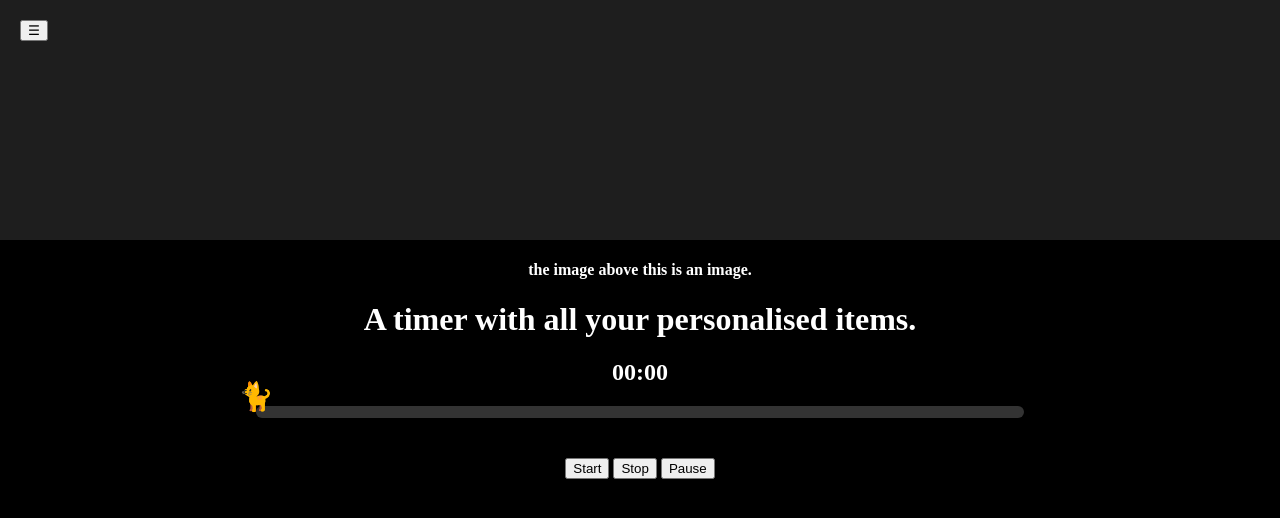
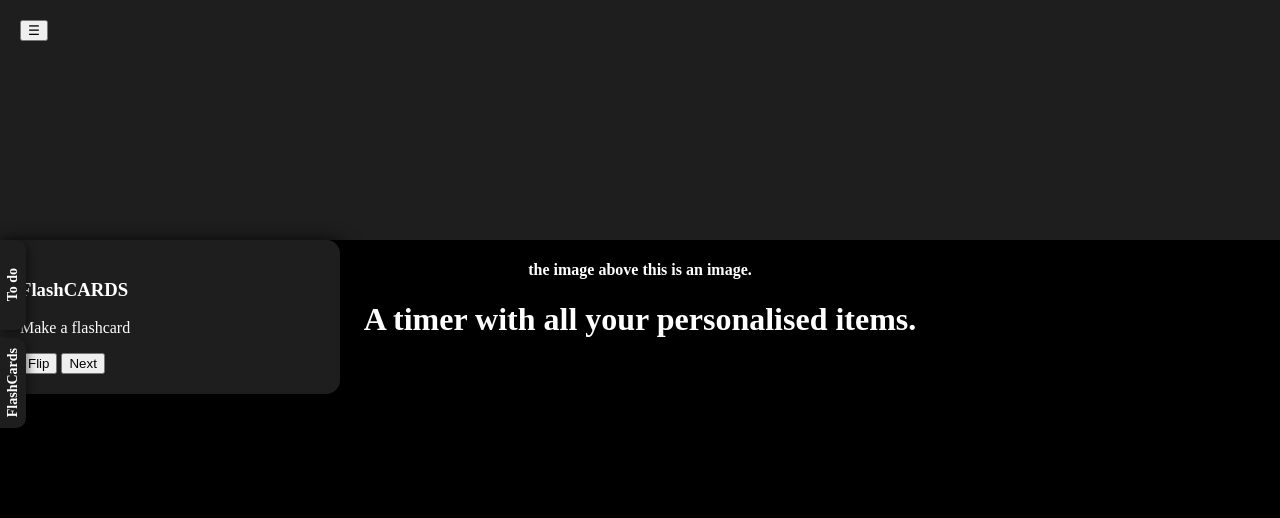
Before and after one commit to orew12/Study-Timer, a plain HTML site: page index.html in a window 1280 px wide. Drawn offline with Linux system fonts and the light colour scheme.

Commit message:
added two new tabs
Added flashcards & To do list

```diff
--- a/index.html
+++ b/index.html
@@ -105,11 +105,84 @@
           background: none;
           cursor: pointer;
      }
+     #sideTabs {
+          position: fixed;
+          top: 240px;
+          left: 0;
+          z-index: 15;
+          display: flex;
+          flex-direction: column;
+          gap: 8px;
+     }
+
+     .tab {
+          width: 26px;
+          height: 90px;
+          background-color: #1e1e1e;
+          color: white;
+          border-radius: 0 10px 10px 0;
+          display: flex;
+          align-items: center;
+          justify-content: center;
+          cursor: pointer;
+          transition: width 0.25s ease;
+          box-shadow: 2px 2px 10px rgba(0,0,0,0.5);
+     }
+     .tab:hover, .tab.active {
+          width: 60px;
+     }
+     .tabLabel {
+          writing-mode: vertical-rl;
+          transform: rotate(180deg);
+          font-size: 14px;
+          font-weight: 600;
+          white-space: nowrap;
+     }
+     .sidePanel {
+          position: fixed;
+          top: 240px;
+          left: 0;
+          width: 300px;
+          max-height: 70vh;
+          overflow-y: auto;
+          padding: 20px;
+          background-color: #1e1e1e;
+          color: white;
+          border-radius: 0 14px 14px 0;
+          box-shadow: 4px 4px 20px rgba(0,0,0,0.6);
+          transition: transform 0.3s ease;
+          z-index: 14;
+          text-align: left;
+     }
+     .sidePanel.open {
+          transform: translateX(0);
+     }
           </style>
      </head>
      <body>
           <div id="banner"></div>
           <button id="settingsBtn">☰</button>
+            <div id = "sideTabs">
+               <div class = "tab" data-panel="todoPanel">
+                    <span class = "tabLabel"> To do </span>
+          </div>
+          <div class = "tab" data-panel= "flashPanel">
+               <span class = "tabLabel"> FlashCards </span>
+           </div>
+          </div>
+          <div id = "todoPanel" class = "sidePanel">
+               <h3> To-do List</h3>
+               <input type = "text" id = "todoinput" placeholder = "Add a task..">
+               <button id = "todoAdd">Add</button>
+               <ul id = "todoList"></ul>
+          </div>
+          <div id = "flashpanel" class = "sidePanel">
+               <h3> FlashCARDS </h3>
+               <p id ="flashQuestion"> Make a flashcard </p>
+               <button id = "flashFlip"> Flip </button>
+               <button id = "flashNext"> Next
+               </button>
+          </div>
           <h4>the image above this is an image.</h4>
           <h1>A timer with all your personalised items. </h1>
           <div id="settingsPanel">
@@ -131,8 +204,9 @@
           </div>
              <label for="bannerinput">banner image:</label>
              <input type="file" id="bannerinput" accept="image/*">
-           </div>
-          </div>
+
+
+
           <h2 id="display"> 00:00 </h2>
           <div id = "progressBar">
                <div id = "progressFill"></div>
@@ -308,6 +382,20 @@
                alarmAudio.pause();
                alarmAudio.currentTime = 0;}
           });
+          const tabs = document.querySelectorAll(".tab");
+          const panels = document.querySelectorAll(".sidePanel");
+          tabs.forEach(function (tab) {
+               tab.addEventListener("click", function () {
+                    const target = document.getElementById(tab.dataset.panel);
+                    const isOpen = target.classList.contains("open");
+                    panels.forEach(function (P) {p.classList.remove("open");});
+                    tabs.forEach(function (t) {t.classList.remove("active");});
+                    if (!isOpen) {
+                         target.classList.add("open");
+                         tab.classList.add("active");
+                    }
+               });
+          });
 
 
           </script>
```
